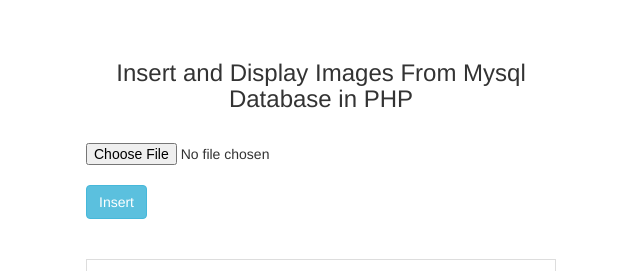
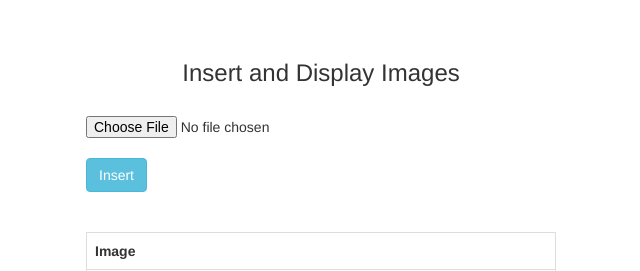
Before and after one commit to j0yl0r/deltaCafeOrderingSystem, a PHP site: page /uploadimages.php in a window 1280 px wide. Shown: the top 271 px of the page, without its empty margins (319-959 px from the left). Run offline with PHP 8.4, Linux system fonts and the light colour scheme; data comes from the database, SQL or seed files in the repository.

Commit message:
Update uploadimages.php

```diff
--- a/uploadimages.php
+++ b/uploadimages.php
@@ -1,3 +1,4 @@
+<!--This will help upload the images into the database  -->
 <?php
  $connect = mysqli_connect("localhost", "root", "", "delta-db");
  if(isset($_POST["insert"]))
@@ -21,7 +22,7 @@
       <body>
            <br /><br />
            <div class="container" style="width:500px;">
-                <h3 align="center">Insert and Display Images From Mysql Database in PHP</h3>
+                <h3 align="center">Insert and Display Images</h3>
                 <br />
                 <form method="post" enctype="multipart/form-data">
                      <input type="file" name="image" id="image" />
```
